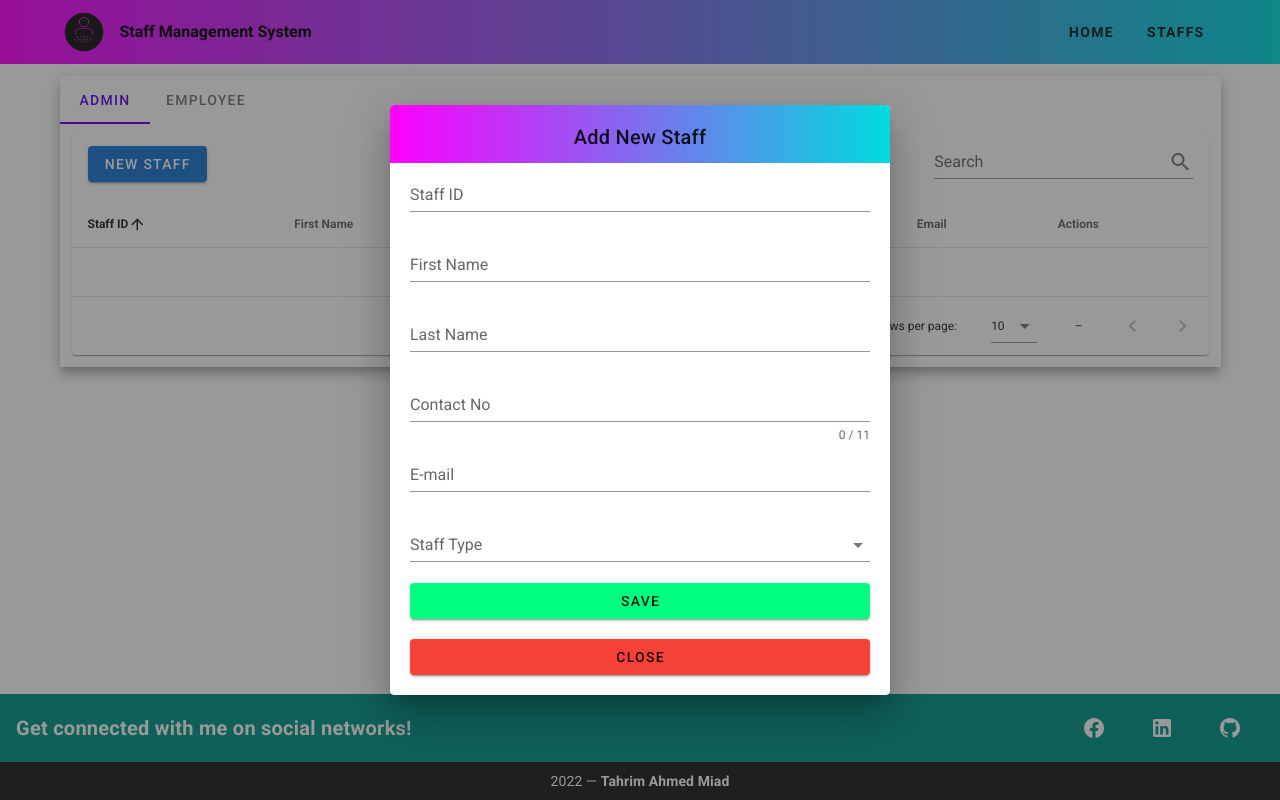
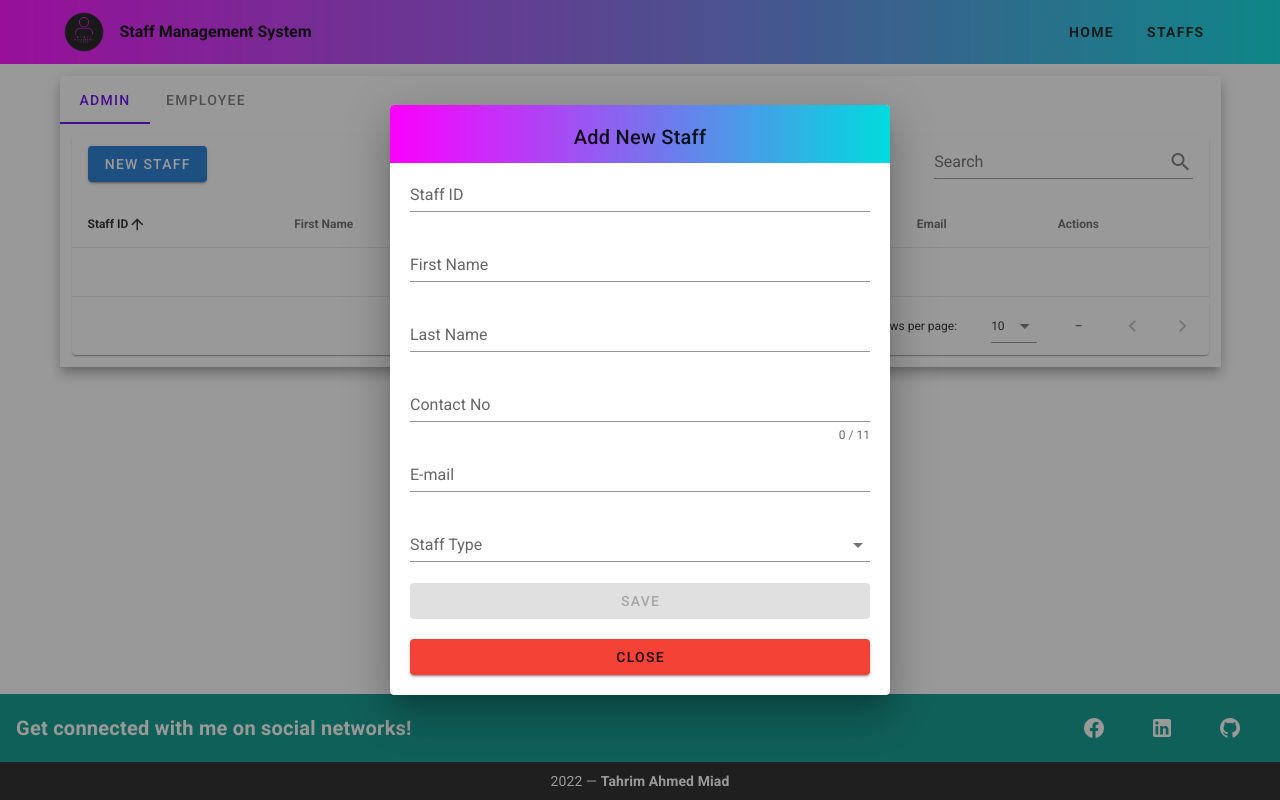
Before and after one commit to tahrim-ahmed/ss-vue-task-tahrimahmedmiad, a Vue app: page /staffs in a window 1280 px wide. Both pictures are taken after a click on the button "NEW STAFF". Built offline with nearby package versions, Linux system fonts and the light colour scheme.

Commit message:
- dynamic form title added

```diff
--- a/src/components/StaffComponent.vue
+++ b/src/components/StaffComponent.vue
@@ -19,6 +19,7 @@
                     class="mb-2"
                     v-bind="attrs"
                     v-on="on"
+                    @click="cardTitle = 'Add New Staff'"
                   >
                     New Staff
                   </v-btn>
@@ -30,9 +31,15 @@
                       background: linear-gradient(to right, #fc00ff, #00dbde);
                     "
                   >
-                    Add New Staff
+                    {{ cardTitle }}
                   </v-card-title>
-                  <v-form ref="form" class="mx-5" lazy-validation>
+                  <v-form
+                    ref="form"
+                    class="mx-5"
+                    lazy-validation
+                    v-model="valid"
+                    @submit.p.prevent="save"
+                  >
                     <v-text-field
                       v-model="staff.id"
                       :rules="[(v) => !!v || 'ID is required']"
@@ -86,7 +93,15 @@
                     <v-btn
                       width="100%"
                       style="background: springgreen"
-                      @click="save"
+                      type="submit"
+                      :disabled="
+                        staff.id === '' ||
+                        staff.firstName === '' ||
+                        staff.lastName === '' ||
+                        staff.contact === '' ||
+                        staff.email === '' ||
+                        staff.type === ''
+                      "
                     >
                       Save
                     </v-btn>
@@ -159,15 +174,6 @@ export default class StaffComponent extends Vue {
 
   types = ["Admin", "Employees"];
 
-  staff: StaffsInterface = {
-    id: "",
-    firstName: "",
-    lastName: "",
-    contact: "",
-    email: "",
-    type: "",
-  };
-
   deleteDialog = false;
 
   dialog = false;
@@ -178,7 +184,18 @@ export default class StaffComponent extends Vue {
 
   cardTitle = "";
 
+  valid = true;
+
   deleteText = "Are you sure you want to delete this staff ";
+
+  staff: StaffsInterface = {
+    id: "",
+    firstName: "",
+    lastName: "",
+    contact: "",
+    email: "",
+    type: "",
+  };
 
   editedStaff: StaffsInterface = {
     id: "",
@@ -198,23 +215,34 @@ export default class StaffComponent extends Vue {
     { text: "Actions", sortable: false, value: "actions" },
   ];
 
-  staffs: any[] =
+  staffs: StaffsInterface[] =
     this.selectedTab === 0
       ? this.$store.getters.getAdmins
       : this.$store.getters.getEmployees;
 
+  validation(): boolean {
+    return !(
+      this.staff.id === "" ||
+      this.staff.firstName === "" ||
+      this.staff.lastName === "" ||
+      this.staff.contact === "" ||
+      this.staff.email === "" ||
+      this.staff.type === ""
+    );
+  }
+
   save(): void {
+    // eslint-disable-next-line @typescript-eslint/ban-ts-comment
+    //@ts-ignore
+    this.$refs.form.validate();
     if (this.staff.type === "Admin") {
       this.$store.dispatch("addAdmin", { ...this.staff });
     } else {
       this.$store.dispatch("addEmployee", { ...this.staff });
     }
-    this.staff.id = "";
-    this.staff.firstName = "";
-    this.staff.lastName = "";
-    this.staff.contact = "";
-    this.staff.email = "";
-    this.staff.type = "";
+    // eslint-disable-next-line @typescript-eslint/ban-ts-comment
+    //@ts-ignore
+    this.$refs.form.reset();
     this.dialog = false;
   }
 
@@ -228,11 +256,11 @@ export default class StaffComponent extends Vue {
     this.dialog = false;
   }
 
-  editStaff(staff: any): void {
+  editStaff(staff: StaffsInterface): void {
     console.log(staff);
   }
 
-  deleteItem(staff: any): void {
+  deleteItem(staff: StaffsInterface): void {
     this.editedIndex = this.staffs.indexOf(staff);
     this.editedStaff = Object.assign({}, staff);
     this.deleteDialog = true;
```
